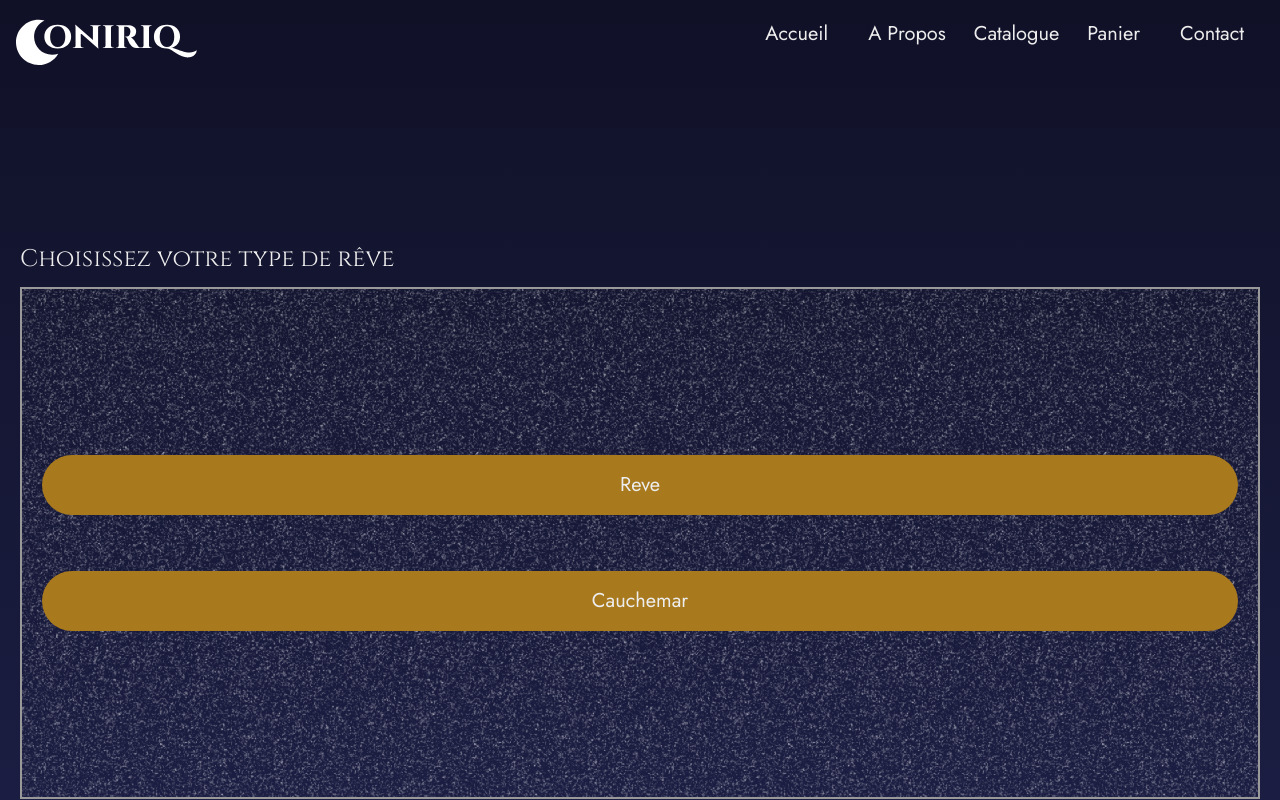
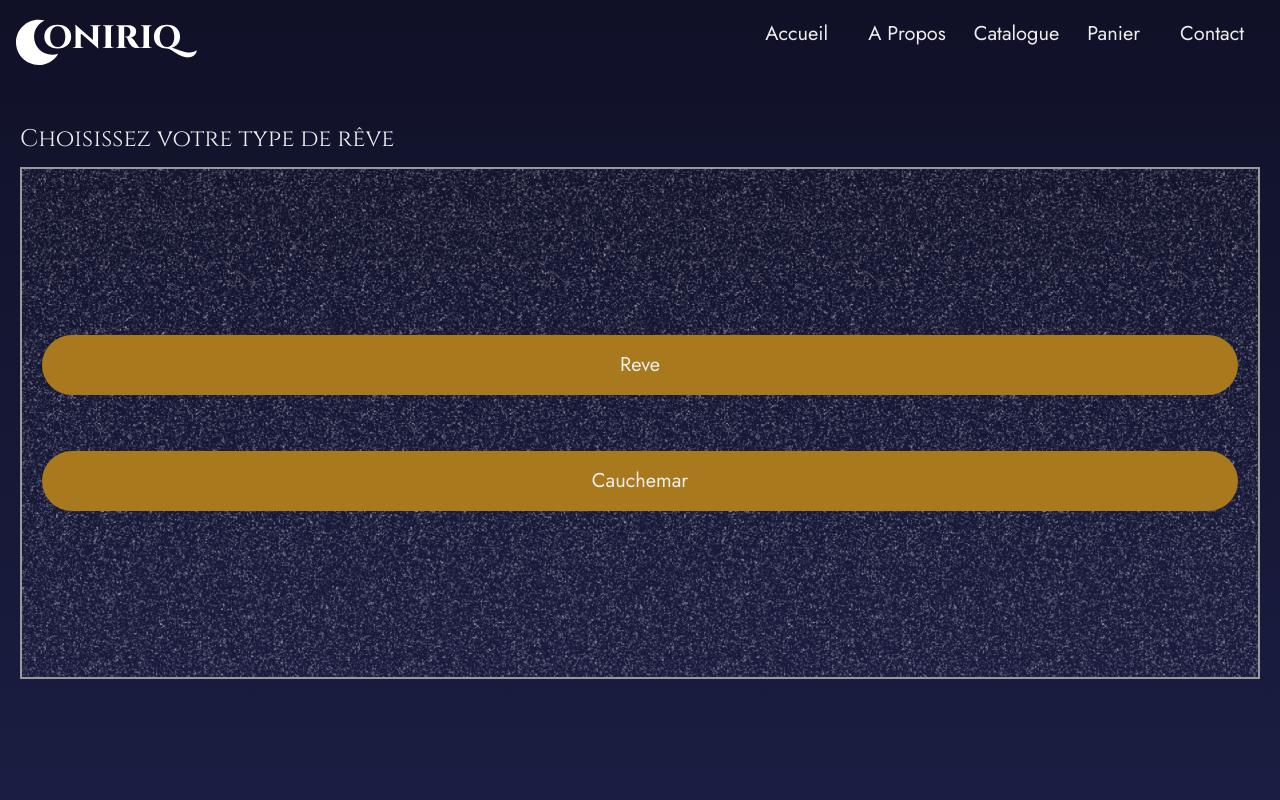
Before and after one commit to WildCodeSchool/2022-11-JS-RemoteFR-Geekrew-P2-Dream-Team, a React (Vite) app in the folder frontend/: page /Experience in a window 1280 px wide. Built offline with nearby package versions, Linux system fonts and the light colour scheme.

Commit message:
modification after merge

```diff
--- a/frontend/src/components/Revelation.jsx
+++ b/frontend/src/components/Revelation.jsx
@@ -5,7 +5,7 @@ import dreams from "../../csvjson.json";
 function Revelation({ type, emotion, loc, meteo }) {
   const dream = dreams.find(
     (d) =>
-      d["TYPE DE REVE"] === type &&
+      d.TYPE === type &&
       d.EMOTION === emotion &&
       d.LIEU === loc &&
       d.METEO === meteo
@@ -23,7 +23,10 @@ function Revelation({ type, emotion, loc, meteo }) {
         Découvrir mon {type}
       </button>
       {isRevelated && (
-        <img src={dream.URL} alt={`${type} ${emotion} ${loc} ${meteo}`} />
+        <>
+          <img src={dream.URL} alt={`${type} ${emotion} ${loc} ${meteo}`} />
+          <p className="pt-5 font-sans text-white">{dream.DESCRIPTION}</p>
+        </>
       )}
     </div>
   );
--- a/frontend/src/pages/Experience.jsx
+++ b/frontend/src/pages/Experience.jsx
@@ -39,7 +39,7 @@ function Experience() {
     setIsFinish(true);
   };
   return (
-    <div className="pt-40 px-5">
+    <div className="mt-10 px-5">
       {isStep1 && <Step1 onSelectType={handleType} />}
       {isStep2 && <Step2 onSelectEmotion={handleEmotion} type={type} />}
       {isStep3 && <Step3 onSelectLoc={handleLoc} emotion={emotion} />}
```
